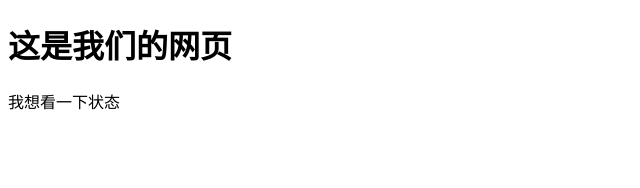
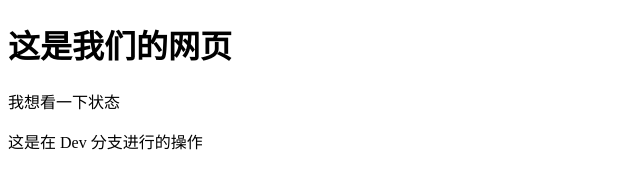
Before and after one commit to snw6713/test06, a plain HTML site: page index.html in a window 1280 px wide. Shown: the whole page, without its empty margins (0-640 px from the left). Drawn offline with Linux system fonts and the light colour scheme.

Commit message:
这是在 Dev 中的第四个版本

```diff
--- a/index.html
+++ b/index.html
@@ -9,5 +9,6 @@
 <body>
     <h1>这是我们的网页</h1>
     <p>我想看一下状态</p>
+    <div>这是在 Dev 分支进行的操作</div>
 </body>
 </html>
```
